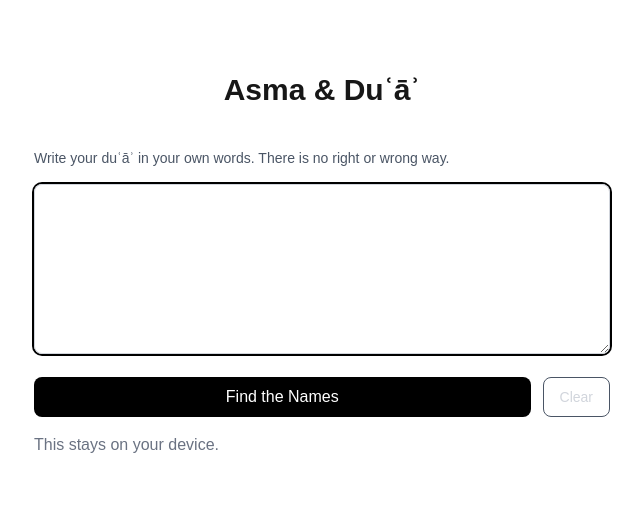
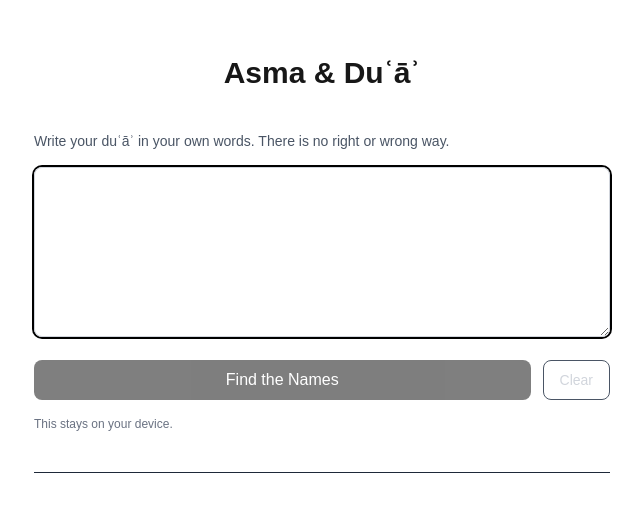
Before and after one commit to hayfaawshan/asma-and-dua, a Next.js app: page / in a window 1280 px wide. Shown: the part 136-648 px from the top of the page, without its empty margins (318-961 px from the left). Built offline with nearby package versions, Linux system fonts and the light colour scheme.

Commit message:
add collapse previous results

```diff
--- a/app/api/match-names/route.ts
+++ b/app/api/match-names/route.ts
@@ -5,18 +5,29 @@ import type { MatchNamesRequest, MatchNamesResponse } from "@/lib/types"
 export async function POST(req: Request) {
     try {
         const body = (await req.json() as MatchNamesRequest)
+        const dua = body.dua?.trim() ?? "";
+        const exclude = body.exclude ?? []
 
-        if (!body.dua || body.dua.trim().length === 0 ) {
+        if (!dua) {
             return NextResponse.json([], { status: 200})
         }
 
+
+        const prompt = [
+            SYSTEM_PROMPT,
+            `User du'a:\n${dua}`,
+            exclude.length
+              ? `Previously suggested Names (do not repeat):\n${exclude.join(", ")}`
+              : ""
+          ].filter(Boolean).join("\n\n");
+
         // call ollama model
-        const response = await fetch("http://localhost:11434/api/generate", {
+    const response = await fetch("http://localhost:11434/api/generate", {
             method: "POST",
             headers: { "Content-Type": "application/json"},
             body: JSON.stringify({
                 model: "llama3",
-                prompt: `${SYSTEM_PROMPT}\nUser du'a:\n${body.dua}`,
+                prompt,
                 stream: false
             })
         })
--- a/app/page.tsx
+++ b/app/page.tsx
@@ -1,47 +1,105 @@
 "use client";
-import { useState } from "react";
+
+import { useEffect, useState } from "react";
 
 import DuaInput from "@/components/DuaInput";
-import Results from "@/components/Results"
+import Results from "@/components/Results";
 
 import type { DivineNameResult } from "@/lib/types";
 
+export default function Home() {
+  const [dua, setDua] = useState(() => {
+    if (typeof window === "undefined") return "";
+    return localStorage.getItem("dua") ?? "";
+  });
 
-export default function Home() {
-  const [results, setResults] = useState<DivineNameResult[]>([])
-  const [loading, setLoading] = useState(false)
-  const [clearSignal, setClearSigal] = useState(0)
+  const [currentResults, setCurrentResults] = useState<DivineNameResult[]>([]);
+  const [previousResults, setPreviousResults] = useState<DivineNameResult[]>([]);
+  const [loading, setLoading] = useState(false);
+  const [clearSignal, setClearSignal] = useState(0);
+  const [lastSubmittedDua, setLastSubmittedDua] = useState("");
+
+  // Persist dua locally
+  useEffect(() => {
+    localStorage.setItem("dua", dua);
+  }, [dua]);
+
+  const isSameDua =
+    dua.trim() !== "" && dua.trim() === lastSubmittedDua.trim();
+
+    const buttonLabel =
+    currentResults.length > 0 && isSameDua
+      ? "Find more Names"
+      : "Find the Names";
 
 
   function handleClear() {
-    localStorage.removeItem("dua")
-    setResults([])
-    setClearSigal((v) => v + 1)
+    localStorage.removeItem("dua");
+    setDua("");
+    setCurrentResults([]);
+    setPreviousResults([]);
+    setLastSubmittedDua("");
+    setClearSignal((v) => v + 1);
   }
 
-  async function handleSubmit(dua: string) {
+  async function handleSubmit() {
+    const trimmed = dua.trim();
+    if (!trimmed) return;
+
+    const isSame = trimmed === lastSubmittedDua.trim();
+
+    const exclude = isSame
+  ? [...currentResults, ...previousResults].map(r => r.transliteration)
+  : [];
+
+
     setLoading(true);
-    setResults([])
 
     const res = await fetch("/api/match-names", {
       method: "POST",
-      headers: {"Content-Type": "application/json"},
-      body: JSON.stringify({dua})
+      headers: { "Content-Type": "application/json" },
+      body: JSON.stringify({
+        dua: trimmed,
+        exclude
+      })
+    });
 
-    })
+    const data = await res.json();
 
-    const data = await res.json()
-    setResults(data)
-    setLoading(false)
+    if (isSame) {
+      setPreviousResults(prev => [...currentResults, ...prev]);
+      setCurrentResults(data);
+    } else {
+      setCurrentResults(data);
+      setPreviousResults([]);
+    }
+
+    setLastSubmittedDua(trimmed);
+    setLoading(false);
   }
 
   return (
     <main className="min-h-screen flex flex-col items-center justify-center gap-10 p-6">
       <h1 className="text-3xl font-semibold">Asma & Duʿāʾ</h1>
 
-      <DuaInput onSubmit={handleSubmit} onClear={handleClear} loading={loading} clearSignal={clearSignal}/>
-      <Results results={results} loading={loading}/>
+      <DuaInput
+        dua={dua}
+        setDua={setDua}
+        onSubmit={handleSubmit}
+        onClear={handleClear}
+        loading={loading}
+        clearSignal={clearSignal}
+        buttonLabel={buttonLabel}
+      />
+
+      <div className="w-full max-w-xl h-px bg-gray-800" />
+
+      <Results
+        currentResults={currentResults}
+        previousResults={previousResults}
+        loading={loading}
+       />
+
     </main>
-  )
-
+  );
 }
--- a/components/DuaInput.tsx
+++ b/components/DuaInput.tsx
@@ -1,34 +1,33 @@
-"use client"
+"use client";
 
-import { useEffect, useState, useRef } from "react"
+import { useEffect, useRef } from "react";
 
 type Props = {
-    onSubmit: (dua: string) => void
-    onClear: () => void
-    loading: boolean
-    clearSignal: number
-}
+  dua: string;
+  setDua: (value: string) => void;
+  onSubmit: () => void;
+  onClear: () => void;
+  loading: boolean;
+  clearSignal: number;
+  buttonLabel: string;
+};
 
-export default function DuaInput({onSubmit, onClear, loading, clearSignal}: Props) {
-    const [dua, setDua] = useState("")
-
+export default function DuaInput({
+  dua,
+  setDua,
+  onSubmit,
+  onClear,
+  loading,
+  clearSignal,
+  buttonLabel
+}: Props) {
   const textareaRef = useRef<HTMLTextAreaElement | null>(null);
 
+  // Clear + refocus
   useEffect(() => {
-        setDua("")
-        textareaRef.current?.focus()
-    }, [clearSignal])
-
-    // Load saved duas
-    useEffect(() => {
-        const saved = localStorage.getItem("dua")
-        if (saved) setDua(saved)
-    }, [])
-
-    // Save on change
-    useEffect(() => {
-        localStorage.setItem("dua", dua)
-    }, [dua])
+    setDua("");
+    textareaRef.current?.focus();
+  }, [clearSignal, setDua]);
 
   return (
     <div className="w-full max-w-xl space-y-4">
@@ -41,33 +40,28 @@ export default function DuaInput({onSubmit, onClear, loading, clearSignal}: Prop
         value={dua}
         onChange={(e) => setDua(e.target.value)}
         rows={6}
-                    placeholder=""
         className="w-full rounded-lg border border-gray-300 p-3 focus:outline-none focus:ring-2 focus:ring-black"
       />
 
-
       <div className="flex gap-3">
         <button
-                disabled={loading}
-                onClick={() => onSubmit(dua)}
-                className="flex-1 rounded-lg bg-black px-4 py-2 text-white hover:bg-gray-800"
+          disabled={loading || dua.trim().length === 0}
+          onClick={onSubmit}
+          className="flex-1 rounded-lg bg-black px-4 py-2 text-white hover:bg-gray-800 disabled:opacity-50"
         >
-                Find the Names
+          {buttonLabel}
         </button>
 
         <button
           disabled={loading}
           onClick={onClear}
-                className="rounded-lg border border-gray-600 px-4 py-2 text-sm text-gray-300 hover:bg-gray-800"
+          className="rounded-lg border border-gray-600 px-4 py-2 text-sm text-gray-300 hover:bg-gray-800 disabled:opacity-50"
         >
           Clear
         </button>
       </div>
 
-
-                <p className="text-cs text-gray-500">
-                    This stays on your device.
-                </p>
+      <p className="text-xs text-gray-500">This stays on your device.</p>
     </div>
-    )
+  );
 }
--- a/components/Results.tsx
+++ b/components/Results.tsx
@@ -1,26 +1,72 @@
+import { useState } from "react";
 import type { DivineNameResult } from "@/lib/types";
 
 type Props = {
-    results: DivineNameResult[];
-    loading: boolean
+  currentResults: DivineNameResult[];
+  previousResults: DivineNameResult[];
+  loading: boolean;
+};
+
+export default function Results({
+  currentResults,
+  previousResults,
+  loading
+}: Props) {
+  const [showPrevious, setShowPrevious] = useState(false);
+
+  if (loading) {
+    return <p className="text-sm text-gray-600">Finding relevant Names...</p>;
   }
 
-export default function Results({results, loading}: Props) {
-    if (loading) {
-        return <p className="text-sm text-gray-600">Finding relevant Names...</p>
-    }
-
-    if (results.length === 0) return null
+  if (currentResults.length === 0) return null;
 
   return (
     <div className="w-full max-w-xl space-y-6">
-            {results.map((item, index) => (
-                <div key={index} className="rounded-lg border border-gray-200 p-4">
+
+      {/* Newest Results */}
+      {currentResults.map((item, index) => (
+        <div
+          key={`current-${index}`}
+          className="rounded-lg border border-gray-200 p-4"
+        >
           <h3 className="text-xl font-semibold">{item.arabic}</h3>
           <p className="italic">{item.transliteration}</p>
+          <p className="text-sm text-gray-600">{item.meaning}</p>
+          <p className="mt-2 text-sm">{item.reason}</p>
+        </div>
+      ))}
+
+      {/* Previous Results */}
+      {previousResults.length > 0 && (
+        <div className="space-y-2">
+          <button
+            onClick={() => setShowPrevious(v => !v)}
+            className="text-sm text-gray-400 underline"
+          >
+            {showPrevious ? "Hide previous Names" : "Show previous Names"}
+          </button>
+
+          {showPrevious && (
+            <div className="space-y-4">
+              {previousResults.map((item, index) => (
+                <div
+                  key={`prev-${index}`}
+                  className="rounded-lg border border-gray-800 p-4 opacity-80"
+                >
+                  <h3 className="text-lg font-semibold">{item.arabic}</h3>
+                  <p className="italic">{item.transliteration}</p>
+                  <p className="text-sm text-gray-600">{item.meaning}</p>
                   <p className="mt-2 text-sm">{item.reason}</p>
                 </div>
               ))}
             </div>
-    )
+          )}
+        </div>
+      )}
+
+      <p className="text-sm text-gray-600">
+        Call upon Allah with these Names in your duʿāʾ.
+      </p>
+    </div>
+  );
 }
--- a/lib/prompt.ts
+++ b/lib/prompt.ts
@@ -2,11 +2,14 @@ export const SYSTEM_PROMPT = `
 You are a reflective assistant helping map a user's written du'a to relevant Names of Allah (Asma ul-Husna).
 
 Core rules:
+
+- If you are given "Previously suggested Names", you MUST NOT return any of those Names again.
+- Return different suitable Names instead.
 - Do NOT rewrite, improve, expand, or suggest du'a wording.
 - Do NOT generate any du'a text.
 - Do NOT correct religious phrasing.
 - Only identify suitable Names of Allah and explain why they may relate.
-- Return at most 3 Names.
+- Return at most 2 Names.
 - If the du'a is vague or unclear, return fewer Names rather than guessing.
 - Use gentle, natural language that sounds reflective rather than explanatory.
 - Only use well-known Names from Asma ul-Husna.
--- a/lib/types.ts
+++ b/lib/types.ts
@@ -7,6 +7,7 @@ export type DivineNameResult = {
 
   export type MatchNamesRequest = {
     dua: string;
-  };
+    exclude?: string[]
+    };
 
   export type MatchNamesResponse = DivineNameResult[];
```
Lines whose indentation alone changed are shown as unchanged.
